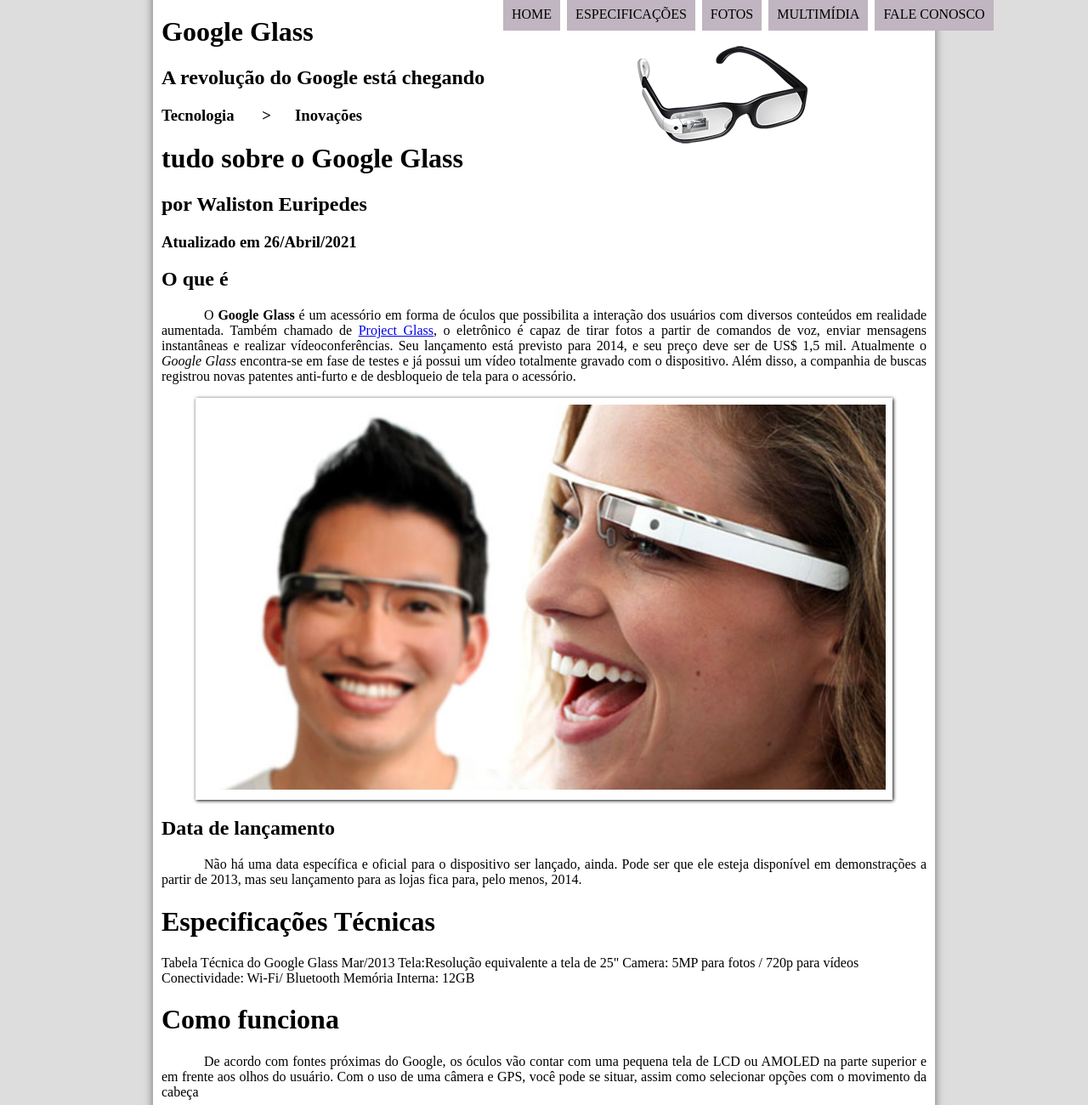
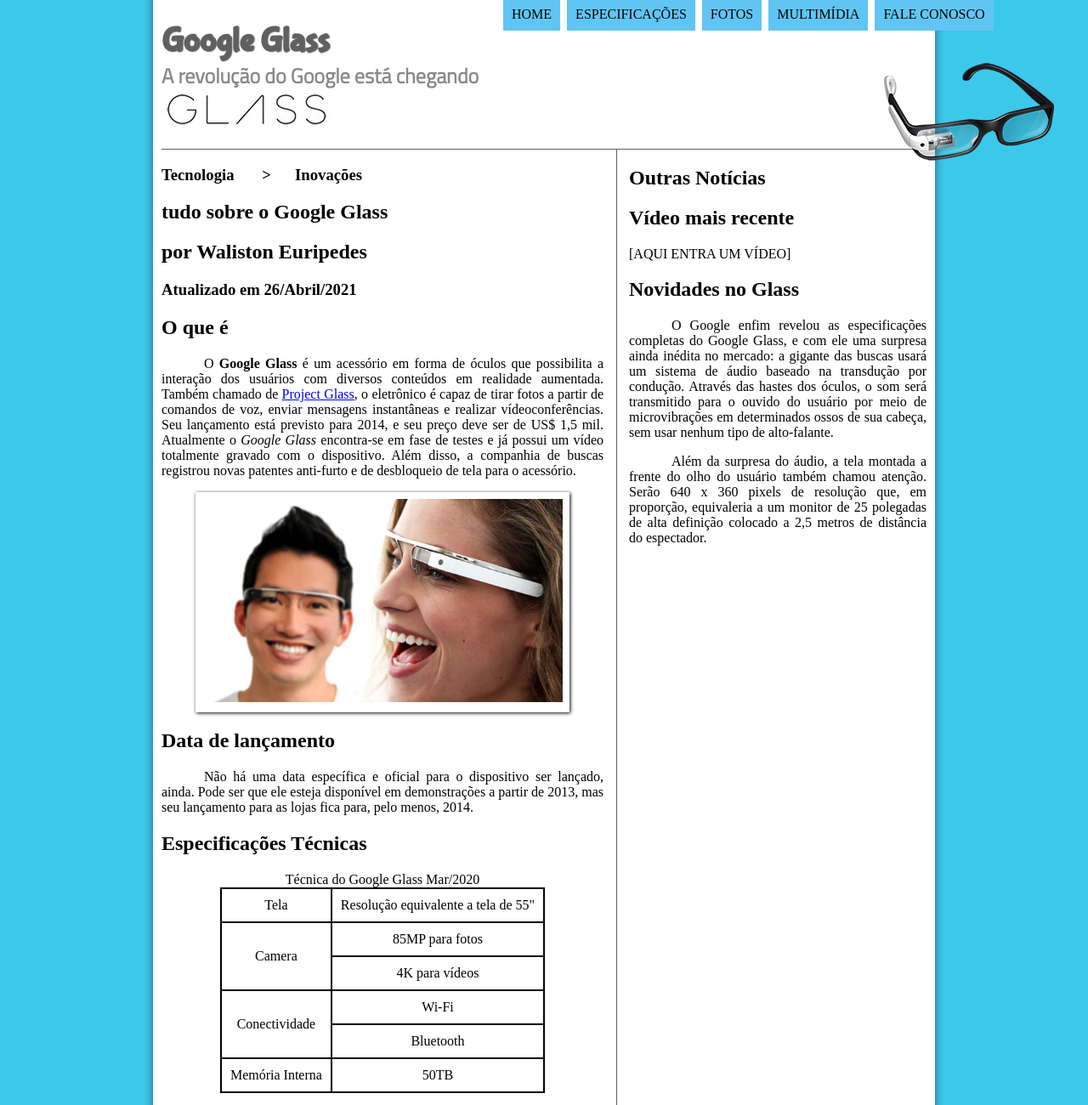
Before and after one commit to eu-waliston/Project-Glass-2020, a plain HTML site: page index.html in a window 1280 px wide. Shown: the top 1300 px of the page at 85% size. Drawn offline with Linux system fonts and the light colour scheme.

Commit message:
e la vamos  nos

```diff
--- a/_css/estilo.css
+++ b/_css/estilo.css
@@ -1,16 +1,24 @@
+@chaerset "UTF-8";
+@import url('https://fonts.googleapis.com/css2?family=Titillium+Web:wght@300&display=swap');
+@font-face {
+    font-family: 'FonteLogo';
+    src: url(../_fonts/bubblegum-sans-regular.otf);
+}
+
+
     p {
     text-align: justify;
     text-indent: 50px;
 }
 
     body {
-    background-color: #DDDDDD;
+    background-color: #3bc8eb;
     color: rgba(0,0,0,1);
 }
 
 div#interface {
     width: 900px;
-    background-color: white;
+    background-color: rgb(255, 255, 255);
     margin: -20px auto 10px auto;
     box-shadow: 0px 0px 10px rgba(0,0,0,.5);
     padding: 10px;
@@ -18,10 +26,32 @@
 
 header#cabecalho img#icone {
     position: absolute;
-    left: 750px;
-    top: 50px;
+    left: 1040px;
+    top: 70px;
 }
 
+header#cabecalho {
+    border-bottom: 1px #606060 solid;
+    height: 150px ;
+    background: url("../_imagens/glass-logo-peq.jpg") no-repeat 0px 80px;
+}
+
+header#cabecalho h1 {
+    font-family: 'FonteLogo', sans-serif;
+    font-size: 30pt;
+    color: #606060;
+    text-shadow: 1px 1px 1px rgba(0, 0, 0, .6);
+    padding: 0px;
+    margin-bottom: 0px;
+}
+
+header#cabecalho h2 {
+    font-family: 'Titillium Web', sans-serif;
+    color: #888888;
+    font-size: 18pt;
+    padding: 0px;
+    margin-top: 0px;
+}
 /* FORMATATING PICS AND TEXTS WITH SUBTITLES*/
 
 figure.foto-legenda {
@@ -67,14 +97,14 @@
 
 nav#menu li {
     display: inline-block;
-    background-color: rgb(192, 181, 192);
+    background-color: rgb(97, 197, 243);
     padding: 10px;
     margin: 2px;
     transition: background-color 1s;
 }
 
 nav#menu li:hover {
-    background-color: #606060;
+    background-color: #f3f2f2;
 }
 
 nav#menu h1 {
@@ -87,5 +117,45 @@
 }
 
 nav#menu a:hover {
-    color: white;
+    color: rgb(14, 13, 13);
 }
+
+section#corpo {
+    display: block;
+    width: 520px;
+    float: left;
+    border-right: 1px solid #606060;
+    padding-right: 15px;
+
+}
+
+
+table#tabelaspec {
+    border: 1px solid black;
+    border-spacing: 0px;
+    margin-left: auto;
+    margin-right: auto;
+}
+
+table#tabelaspec td {
+    border: 1px solid black;
+    padding: 10px;
+    text-align: center;
+}
+
+
+aside#Lateral {
+    display: block;
+    width: 350px;
+    float: right;
+}
+
+footer#rodape {
+    clear: both;
+    border-top: 1px solid #606060;
+}
+
+footer#rodape p {
+    text-align: center;
+    font-weight: bold;
+}
--- a/index.html
+++ b/index.html
@@ -30,6 +30,7 @@
                     </nav>
             </header>
 
+<section id="corpo">
             <hgroup>
                 <h3>Tecnologia  &nbsp; &nbsp;  &nbsp; > &nbsp;&nbsp;&nbsp;&nbsp;
                     Inovações</h3>
@@ -39,7 +40,7 @@
             </hgroup>
 
             <h2>O que é</h2>
-            <p>O <span style="font-weight: bolder;">Google Glass</span> é um acessório em forma de óculos que possibilita a interação dos usuários com diversos conteúdos em realidade aumentada. Também chamado de <a href="https://www.google.com/glass/start/" target="_blank">Project Glass</a>, o eletrônico é capaz de tirar fotos a partir de comandos de voz, enviar mensagens instantâneas e realizar vídeo&shy;con&shy;ferê&shy;ncias. Seu lançamento está previsto para 2014, e seu preço deve ser de US$ 1,5 mil. Atualmente o <em>Google Glass</em> encontra-se em fase de testes e já possui um vídeo totalmente gravado com o dispositivo. Além disso, a companhia de buscas registrou novas patentes anti-furto e de desbloqueio de tela para o acessório.</p>
+            <p>O <span style="font-weight: bolder;">Google Glass</span> é um acessório em forma de óculos que possibilita a interação dos usuários com diversos conteúdos em realidade aumentada. Também chamado de  <a href="https://www.google.com/glass/start/" target="_blank">Project Glass</a>, o eletrônico é capaz de tirar fotos a partir de comandos de voz, enviar mensagens instantâneas e realizar vídeo&shy;con&shy;ferê&shy;ncias. Seu lançamento está previsto para 2014, e seu preço deve ser de US$ 1,5 mil. Atualmente o <em>Google Glass</em> encontra-se em fase de testes e já possui um vídeo totalmente gravado com o dispositivo. Além disso, a companhia de buscas registrou novas patentes anti-furto e de desbloqueio de tela para o acessório.</p>
 
             <figure class="foto-legenda">
                     <img src="_imagens/glass-quadro-homem-mulher.jpg">
@@ -53,12 +54,16 @@
             <p>Não há uma data específica e oficial para o dispositivo ser lançado, ainda. Pode ser que ele esteja disponível em demonstrações a partir de 2013, mas seu lançamento para as lojas fica para, pelo menos, 2014.</p>
 
             <h1>Especificações Técnicas</h1>
-            Tabela Técnica do Google Glass Mar/2013
+            <table id="tabelaspec">
+            <caption>Técnica do Google Glass Mar/2020</caption>
 
-            Tela:Resolução equivalente a tela de 25"
-            Camera: 5MP para fotos / 720p para vídeos
-            Conectividade: Wi-Fi/ Bluetooth
-            Memória Interna: 12GB
+            <tr><td>Tela</td><td>Resolução equivalente a tela de 55"</td></tr>
+            <tr><td rowspan="2">Camera</td><td>85MP para fotos</td></tr>
+            <tr><td>4K para vídeos</td></tr>
+            <tr><td rowspan="2">Conectividade</td><td> Wi-Fi</td></tr>
+            <tr><td>Bluetooth</td></tr>
+            <tr><td>Memória Interna</td><td> 50TB</td></tr>
+            </table>
 
             <h1>Como funciona</h1>
             <p>De acordo com fontes próximas do Google, os óculos vão contar com uma pequena tela de LCD ou AMOLED na parte superior e em frente aos olhos do usuário. Com o uso de uma câmera e GPS, você pode se situar, assim como selecionar opções com o movimento da cabeça</p>
@@ -67,7 +72,9 @@
             <p>O vídeo de divulgação do Google mostra que você pode se transformar em uma espécie de “super&shy;humano”, já que o aparelho pode indicar a quantos metros você está de seu destino, se o metrô está aberto ou fechado, mostrar o clima, agenda e até mesmo permitir que você marque encontros apenas com comandos de voz.</p>
 
             [AQUI ENTRA UM VÍDEO]
+</section>
 
+<aside id="Lateral">
             <h1>Outras Notícias</h1>
             <h2>Vídeo mais recente</h2>
 
@@ -77,10 +84,12 @@
             <p>O Google enfim revelou as especificações completas do Google Glass, e com ele uma surpresa ainda inédita no mercado: a gigante das buscas usará um sistema de áudio baseado na transdução por condução. Através das hastes dos óculos, o som será transmitido para o ouvido do usuário por meio de microvibrações em determinados ossos de sua cabeça, sem usar nenhum tipo de alto-falante.</p>
 
             <p>Além da surpresa do áudio, a tela montada a frente do olho do usuário também chamou atenção. Serão 640 x 360 pixels de resolução que, em proporção, equivaleria a um monitor de 25 polegadas de alta definição colocado a 2,5 metros de distância do espectador.</p>
-
-            <p>Copyright &copy; 2021 - by Waliston Euripedes &reg;</p>
-
-
+</aside>
+<footer id="rodape">
+            <p>&copy; Copyright  2021 - by Waliston Euripedes <br>
+            <a href="https://www.facebook.com/BktTonTon/" target="_blank">Facebook</a> |
+            <a href="https://wa.me/message/V2MZOU2XHDZDN1" target="_blank"> WhatsApp</a> </p>
+</footer>
         </div>
     </body>
 </html>
```
